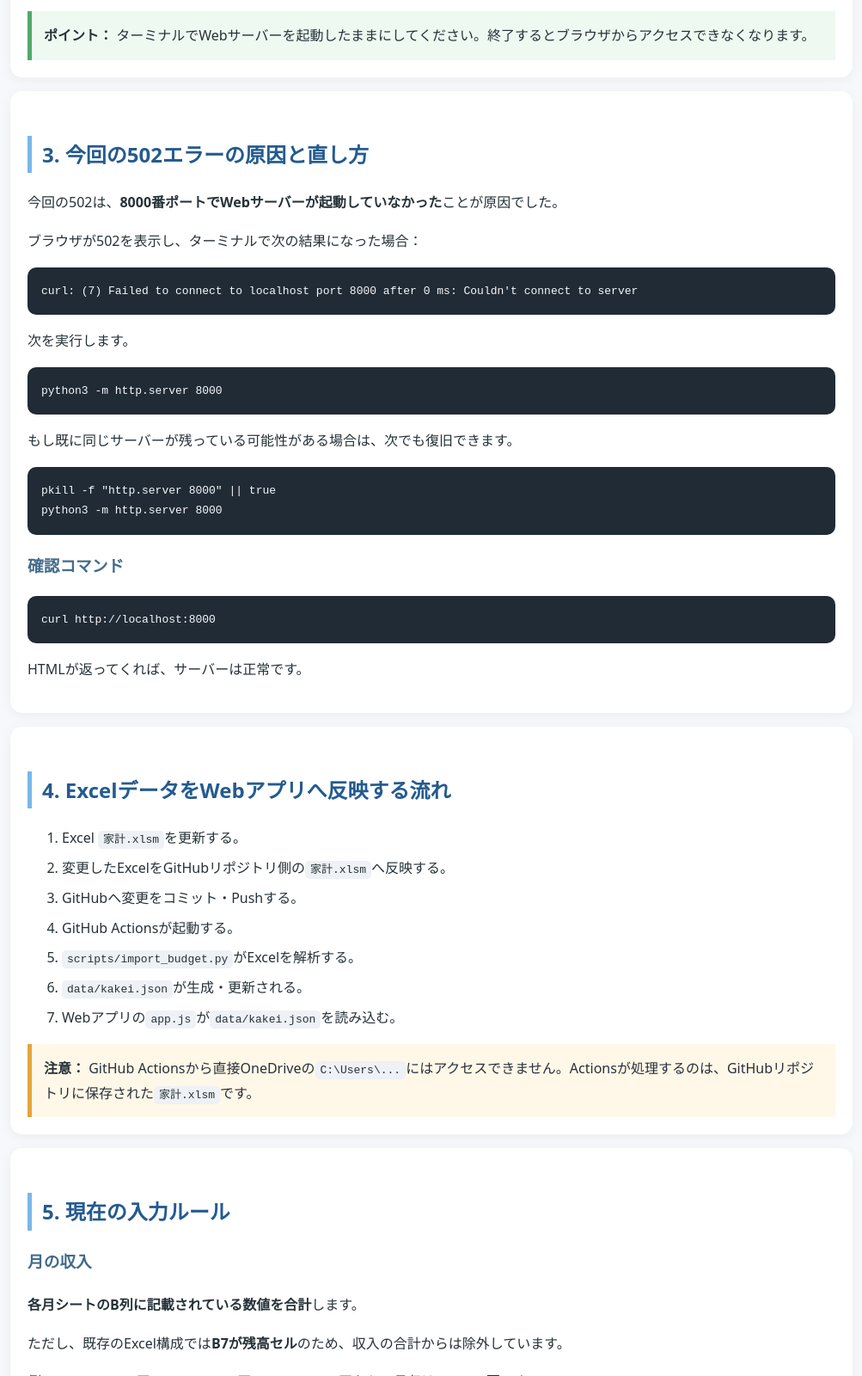
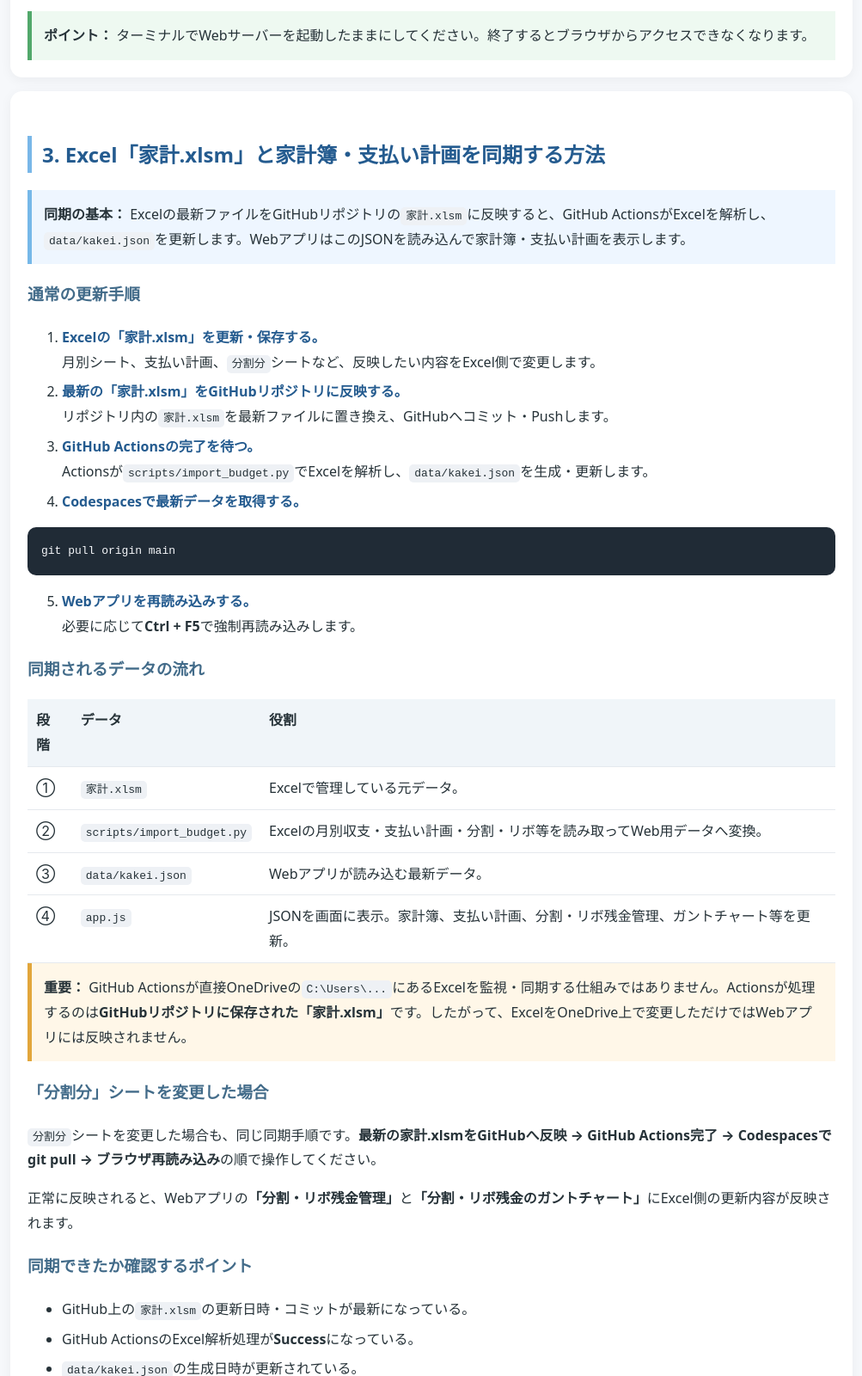
Before and after one commit to Kei-Taniguchi/-, a website: page docs/kakei-guide.html in a window 1280 px wide. Shown: the part 1200-2800 px from the top of the page at 86% size, without its empty margins (138-1141 px from the left). Drawn offline with Linux system fonts and the light colour scheme.

Commit message:
docs: add Excel and household budget sync procedure

```diff
--- a/docs/kakei-guide.html
+++ b/docs/kakei-guide.html
@@ -5,13 +5,13 @@
 <meta name="viewport" content="width=device-width, initial-scale=1">
 <title>家計Webアプリ 操作・復旧ガイド</title>
 <style>
-body{font-family:system-ui,-apple-system,"Segoe UI","Yu Gothic",Meiryo,sans-serif;line-height:1.8;margin:0;background:#f6f8fb;color:#263238}main{max-width:980px;margin:auto;padding:32px 20px 60px}header{background:#fff;padding:28px;border-radius:16px;box-shadow:0 4px 18px #00000010;margin-bottom:24px}h1{margin-top:0;color:#245b8f}h2{margin-top:32px;color:#245b8f;border-left:5px solid #79b7e8;padding-left:12px}h3{color:#426b89}.card{background:#fff;border-radius:14px;padding:20px;margin:16px 0;box-shadow:0 3px 14px #0000000d}.ok{background:#eef9f1;border-left:5px solid #52a86b;padding:14px}.warn{background:#fff7e8;border-left:5px solid #e2a63b;padding:14px}code{background:#eef1f5;padding:3px 6px;border-radius:5px}pre{background:#202b36;color:#f5f7fa;padding:16px;border-radius:10px;overflow:auto}table{width:100%;border-collapse:collapse}th,td{border-bottom:1px solid #e5e9ee;padding:10px;text-align:left;vertical-align:top}th{background:#f0f5f9}li{margin:6px 0}.step{font-weight:700;color:#245b8f}.small{color:#667781;font-size:.92em}</style>
+body{font-family:system-ui,-apple-system,"Segoe UI","Yu Gothic",Meiryo,sans-serif;line-height:1.8;margin:0;background:#f6f8fb;color:#263238}main{max-width:980px;margin:auto;padding:32px 20px 60px}header{background:#fff;padding:28px;border-radius:16px;box-shadow:0 4px 18px #00000010;margin-bottom:24px}h1{margin-top:0;color:#245b8f}h2{margin-top:32px;color:#245b8f;border-left:5px solid #79b7e8;padding-left:12px}h3{color:#426b89}.card{background:#fff;border-radius:14px;padding:20px;margin:16px 0;box-shadow:0 3px 14px #0000000d}.ok{background:#eef9f1;border-left:5px solid #52a86b;padding:14px}.warn{background:#fff7e8;border-left:5px solid #e2a63b;padding:14px}.sync{background:#eef6ff;border-left:5px solid #76b8e8;padding:14px}code{background:#eef1f5;padding:3px 6px;border-radius:5px}pre{background:#202b36;color:#f5f7fa;padding:16px;border-radius:10px;overflow:auto}table{width:100%;border-collapse:collapse}th,td{border-bottom:1px solid #e5e9ee;padding:10px;text-align:left;vertical-align:top}th{background:#f0f5f9}li{margin:6px 0}.step{font-weight:700;color:#245b8f}.small{color:#667781;font-size:.92em}</style>
 </head>
 <body>
 <main>
 <header>
 <h1>家計Webアプリ 操作・復旧ガイド</h1>
-<p>このページは、これまで一緒に構築してきた家計Webアプリについて、<strong>普段の起動方法・データ更新・入力ルール・502エラー対応・よく聞いていた操作</strong>を1か所にまとめたものです。</p>
+<p>このページは、これまで一緒に構築してきた家計Webアプリについて、<strong>普段の起動方法・Excelデータ同期・データ更新・入力ルール・502エラー対応・よく聞いていた操作</strong>を1か所にまとめたものです。</p>
 <div class="ok"><strong>現在の構成：</strong> 家計.xlsm → GitHub Actions → data/kakei.json → Webアプリ</div>
 </header>
 
@@ -19,8 +19,8 @@
 <h2>1. まず覚える3つの場所</h2>
 <table>
 <tr><th>場所</th><th>役割</th></tr>
-<tr><td><code>家計.xlsm</code></td><td>元データ。月ごとの収入・支出などを入力するExcel。</td></tr>
-<tr><td>GitHubリポジトリ</td><td>Excelを解析するプログラムとWebアプリ本体を管理する場所。</td></tr>
+<tr><td><code>家計.xlsm</code></td><td>元データ。月ごとの収入・支出、分割・リボなどを入力するExcel。</td></tr>
+<tr><td>GitHubリポジトリ</td><td>Excelを解析するプログラム、Webアプリ本体、Webアプリ用データを管理する場所。</td></tr>
 <tr><td>Codespaces</td><td>Webアプリを実際にブラウザで確認するときに使う開発環境。</td></tr>
 </table>
 </section>
@@ -44,7 +44,43 @@
 </section>
 
 <section class="card">
-<h2>3. 今回の502エラーの原因と直し方</h2>
+<h2>3. Excel「家計.xlsm」と家計簿・支払い計画を同期する方法</h2>
+<div class="sync"><strong>同期の基本：</strong> Excelの最新ファイルをGitHubリポジトリの<code>家計.xlsm</code>に反映すると、GitHub ActionsがExcelを解析し、<code>data/kakei.json</code>を更新します。WebアプリはこのJSONを読み込んで家計簿・支払い計画を表示します。</div>
+<h3>通常の更新手順</h3>
+<ol>
+<li><span class="step">Excelの「家計.xlsm」を更新・保存する。</span><br>月別シート、支払い計画、<code>分割分</code>シートなど、反映したい内容をExcel側で変更します。</li>
+<li><span class="step">最新の「家計.xlsm」をGitHubリポジトリに反映する。</span><br>リポジトリ内の<code>家計.xlsm</code>を最新ファイルに置き換え、GitHubへコミット・Pushします。</li>
+<li><span class="step">GitHub Actionsの完了を待つ。</span><br>Actionsが<code>scripts/import_budget.py</code>でExcelを解析し、<code>data/kakei.json</code>を生成・更新します。</li>
+<li><span class="step">Codespacesで最新データを取得する。</span></li>
+</ol>
+<pre>git pull origin main</pre>
+<ol start="5">
+<li><span class="step">Webアプリを再読み込みする。</span><br>必要に応じて<strong>Ctrl + F5</strong>で強制再読み込みします。</li>
+</ol>
+<h3>同期されるデータの流れ</h3>
+<table>
+<tr><th>段階</th><th>データ</th><th>役割</th></tr>
+<tr><td>①</td><td><code>家計.xlsm</code></td><td>Excelで管理している元データ。</td></tr>
+<tr><td>②</td><td><code>scripts/import_budget.py</code></td><td>Excelの月別収支・支払い計画・分割・リボ等を読み取ってWeb用データへ変換。</td></tr>
+<tr><td>③</td><td><code>data/kakei.json</code></td><td>Webアプリが読み込む最新データ。</td></tr>
+<tr><td>④</td><td><code>app.js</code></td><td>JSONを画面に表示。家計簿、支払い計画、分割・リボ残金管理、ガントチャート等を更新。</td></tr>
+</table>
+<div class="warn"><strong>重要：</strong> GitHub Actionsが直接OneDriveの<code>C:\Users\...</code>にあるExcelを監視・同期する仕組みではありません。Actionsが処理するのは<strong>GitHubリポジトリに保存された「家計.xlsm」</strong>です。したがって、ExcelをOneDrive上で変更しただけではWebアプリには反映されません。</div>
+<h3>「分割分」シートを変更した場合</h3>
+<p><code>分割分</code>シートを変更した場合も、同じ同期手順です。<strong>最新の家計.xlsmをGitHubへ反映 → GitHub Actions完了 → Codespacesでgit pull → ブラウザ再読み込み</strong>の順で操作してください。</p>
+<p>正常に反映されると、Webアプリの<strong>「分割・リボ残金管理」</strong>と<strong>「分割・リボ残金のガントチャート」</strong>にExcel側の更新内容が反映されます。</p>
+<h3>同期できたか確認するポイント</h3>
+<ul>
+<li>GitHub上の<code>家計.xlsm</code>の更新日時・コミットが最新になっている。</li>
+<li>GitHub ActionsのExcel解析処理が<strong>Success</strong>になっている。</li>
+<li><code>data/kakei.json</code>の生成日時が更新されている。</li>
+<li>Codespacesで<code>git pull origin main</code>後、Webアプリを再読み込みしている。</li>
+<li>分割・リボの区分や残金が最新のExcel内容になっている。</li>
+</ul>
+</section>
+
+<section class="card">
+<h2>4. 今回の502エラーの原因と直し方</h2>
 <p>今回の502は、<strong>8000番ポートでWebサーバーが起動していなかった</strong>ことが原因でした。</p>
 <p>ブラウザが502を表示し、ターミナルで次の結果になった場合：</p>
 <pre>curl: (7) Failed to connect to localhost port 8000 after 0 ms: Couldn't connect to server</pre>
@@ -56,20 +92,6 @@
 <h3>確認コマンド</h3>
 <pre>curl http://localhost:8000</pre>
 <p>HTMLが返ってくれば、サーバーは正常です。</p>
-</section>
-
-<section class="card">
-<h2>4. ExcelデータをWebアプリへ反映する流れ</h2>
-<ol>
-<li>Excel <code>家計.xlsm</code>を更新する。</li>
-<li>変更したExcelをGitHubリポジトリ側の<code>家計.xlsm</code>へ反映する。</li>
-<li>GitHubへ変更をコミット・Pushする。</li>
-<li>GitHub Actionsが起動する。</li>
-<li><code>scripts/import_budget.py</code>がExcelを解析する。</li>
-<li><code>data/kakei.json</code>が生成・更新される。</li>
-<li>Webアプリの<code>app.js</code>が<code>data/kakei.json</code>を読み込む。</li>
-</ol>
-<div class="warn"><strong>注意：</strong> GitHub Actionsから直接OneDriveの<code>C:\Users\...</code>にはアクセスできません。Actionsが処理するのは、GitHubリポジトリに保存された<code>家計.xlsm</code>です。</div>
 </section>
 
 <section class="card">
@@ -101,7 +123,11 @@
 <li><strong>自動入力チェック：</strong>必須項目や支払方法に応じた条件を自動確認。</li>
 <li><strong>手入力データ：</strong>ブラウザのlocalStorageに保存。</li>
 <li><strong>カード・サービス予定：</strong>支払予定を確認可能。</li>
-<li><strong>分割分シートのカード情報：</strong>カードの引落・締め日情報を画面下部に配置。</li>
+<li><strong>分割・リボ残金管理：</strong>借金先・区分・月額・Excel残金・現在残金・終了予定を確認可能。</li>
+<li><strong>分割・リボ残金のガントチャート：</strong>分割とリボを区別して返済期間を確認可能。</li>
+<li><strong>月別生活費の円グラフ：</strong>生活費のカテゴリー別構成を確認可能。</li>
+<li><strong>借金先・区分・金額の円グラフ：</strong>分割・リボの金額を借金先と区分ごとに確認可能。</li>
+<li><strong>カード情報：</strong>カードの引落・締め日情報を画面下部に配置。</li>
 </ul>
 </section>
 
@@ -119,7 +145,9 @@
 <h3>「GitHubの変更がCodespacesに来ない」</h3>
 <pre>git pull origin main</pre>
 <h3>「Excelを変更したのに画面に反映されない」</h3>
-<p>GitHub Actionsの処理完了を確認し、生成された<code>data/kakei.json</code>が更新された後にCodespacesで<code>git pull origin main</code>を実行し、ブラウザを再読み込みします。</p>
+<p>まず、<strong>最新の家計.xlsmがGitHubリポジトリに反映されているか</strong>を確認します。次にGitHub Actionsの処理完了を確認し、<code>data/kakei.json</code>が更新された後にCodespacesで<code>git pull origin main</code>を実行し、ブラウザを再読み込みします。</p>
+<h3>「OneDriveのExcelを変更したのに反映されない」</h3>
+<p>OneDrive上の変更だけでは反映されません。最新の<code>家計.xlsm</code>を<strong>GitHubリポジトリ側の家計.xlsmに反映してPushする</strong>必要があります。</p>
 </section>
 
 <section class="card">
@@ -128,7 +156,9 @@
 <li><strong>502？</strong> → <code>python3 -m http.server 8000</code></li>
 <li><strong>ページは開くが古い？</strong> → <code>git pull origin main</code> → ブラウザ再読み込み</li>
 <li><strong>Excelの数字が違う？</strong> → B列の入力内容とB7（残高セル）を確認</li>
-<li><strong>データ更新されない？</strong> → GitHub Actionsの完了を確認</li>
+<li><strong>Excelの更新が反映されない？</strong> → GitHubの<code>家計.xlsm</code>が最新か確認</li>
+<li><strong>データ更新されない？</strong> → GitHub Actionsの完了と<code>data/kakei.json</code>の更新を確認</li>
+<li><strong>Codespacesが古い？</strong> → <code>git pull origin main</code>を実行</li>
 <li><strong>入力できない？</strong> → 入力ルール上の必須項目・金額・カード・分割回数を確認</li>
 </ol>
 </section>
```
